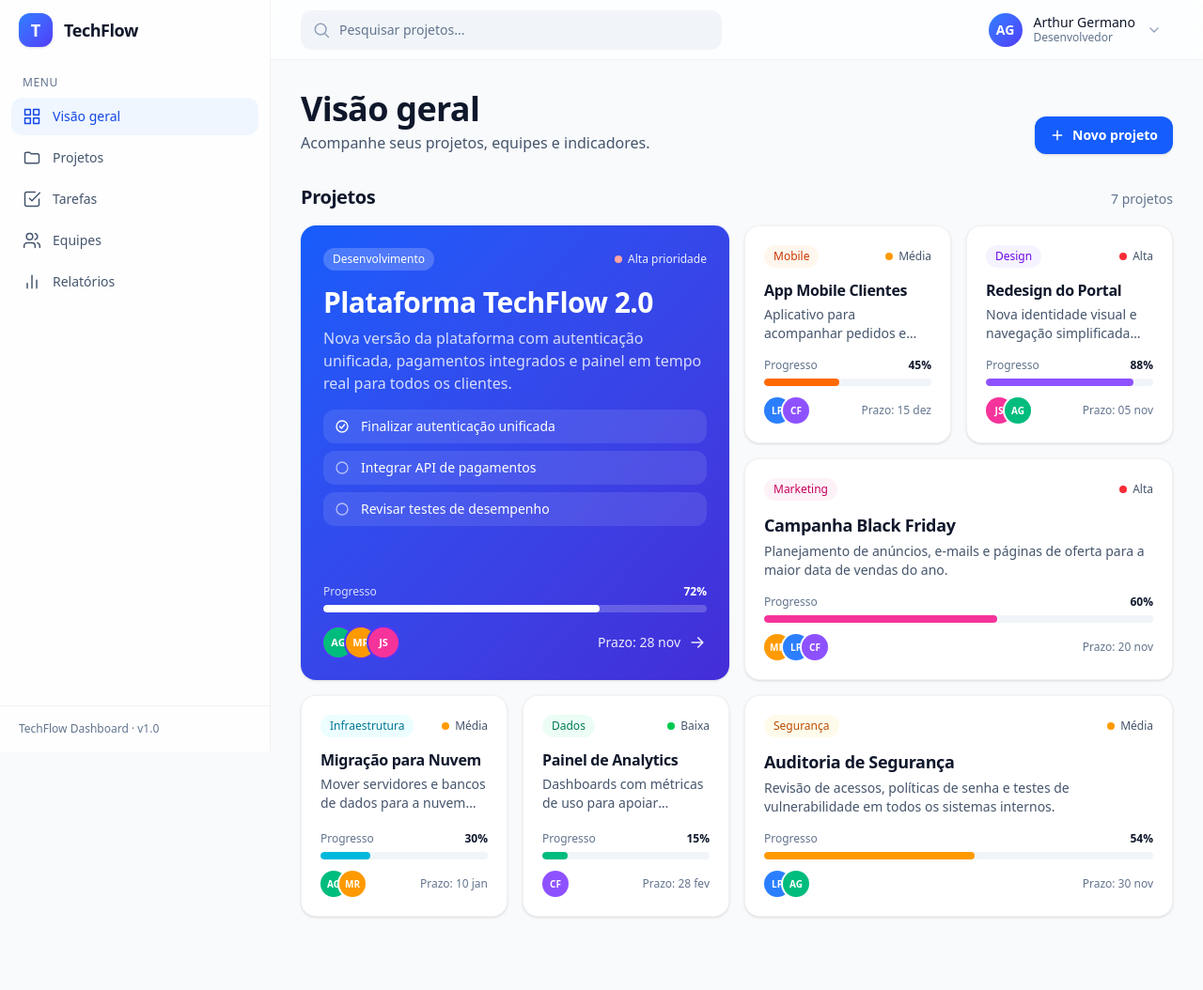
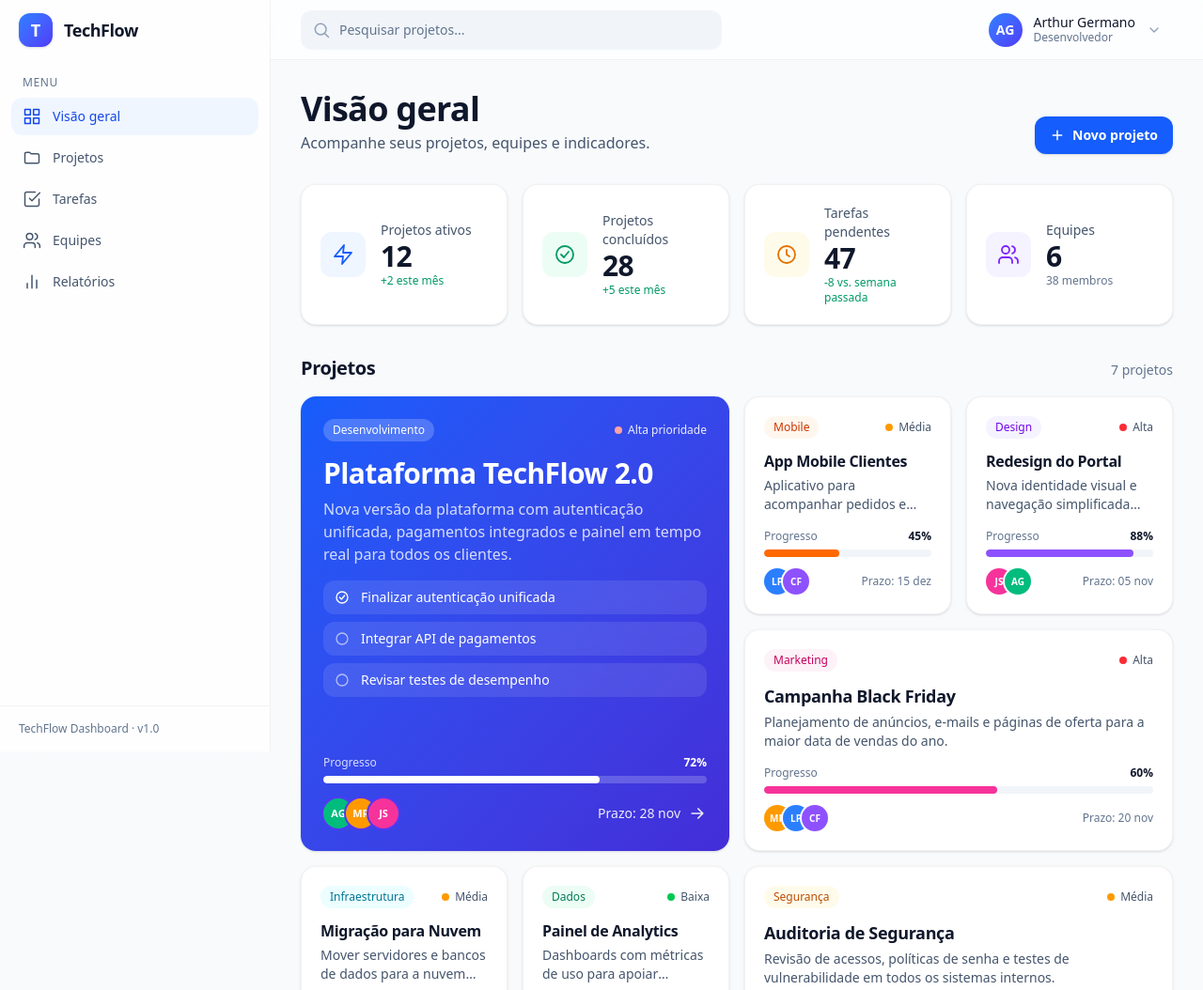
Before and after one commit to arthurgermano69/TechFlow-DashBoard, a website built with Vite: page index.html in a window 1280 px wide. Shown: the top 1054 px of the page at 94% size. Before the commit the page ends 1008 px from the top, so only its background shows below. Built offline with nearby package versions, Linux system fonts and the light colour scheme.

Commit message:
feat: adiciona cards de indicadores e grid de projetos

```diff
--- a/index.html
+++ b/index.html
@@ -10,7 +10,6 @@
   <body class="min-h-screen bg-slate-50 text-slate-900 antialiased transition-colors duration-300 dark:bg-slate-950 dark:text-slate-100">
 
     <!-- Scrim (fundo escurecido) da sidebar no mobile -->
-
     <div
       id="sidebar-overlay"
       class="pointer-events-none fixed inset-0 z-30 bg-slate-950/40 opacity-0 backdrop-blur-sm transition-opacity duration-300 lg:hidden"
@@ -18,14 +17,12 @@
     ></div>
 
     <!-- SIDEBAR -->
-
     <aside
       id="sidebar"
       aria-label="Navegação principal"
       class="fixed inset-y-0 left-0 z-40 flex w-72 -translate-x-full flex-col border-r border-black/5 bg-white/80 backdrop-blur-xl backdrop-saturate-150 transition-transform duration-300 ease-out dark:border-white/10 dark:bg-slate-900/80 lg:translate-x-0"
     >
       <!-- Logo + botão fechar (mobile) -->
-
       <div class="flex h-16 items-center justify-between px-5">
         <a href="#" class="flex items-center gap-3 rounded-xl focus-visible:outline-none focus-visible:ring-4 focus-visible:ring-blue-500/30">
           <span class="flex size-9 items-center justify-center rounded-xl bg-gradient-to-br from-blue-500 to-indigo-600 text-lg font-bold text-white shadow-sm">T</span>
@@ -43,7 +40,6 @@
       </div>
 
       <!-- Navegação -->
-
       <nav class="flex-1 overflow-y-auto px-3 py-4">
         <p class="mb-2 px-3 text-xs font-medium uppercase tracking-wider text-slate-500 dark:text-slate-400">Menu</p>
 
@@ -87,22 +83,18 @@
       </nav>
 
       <!-- Rodapé da sidebar -->
-
       <div class="border-t border-black/5 px-5 py-4 text-xs text-slate-500 dark:border-white/10 dark:text-slate-400">
         TechFlow Dashboard · v1.0
       </div>
     </aside>
 
     <!-- Coluna principal (deslocada pela sidebar no desktop) -->
-
     <div class="lg:pl-72">
 
       <!-- NAVBAR -->
-
       <header class="sticky top-0 z-20 flex h-16 items-center gap-3 border-b border-black/5 bg-white/70 px-4 backdrop-blur-xl backdrop-saturate-150 sm:px-6 lg:px-8 dark:border-white/10 dark:bg-slate-950/70">
 
         <!-- Botão do menu (só no mobile/tablet) -->
-
         <button
           id="sidebar-toggle"
           type="button"
@@ -115,7 +107,6 @@
         </button>
 
         <!-- Campo de pesquisa -->
-
         <form role="search" class="relative max-w-md flex-1" onsubmit="return false">
           <label for="search" class="sr-only">Pesquisar projetos</label>
           <input
@@ -128,7 +119,6 @@
         </form>
 
         <!-- Usuário + dropdown -->
-
         <div class="relative ml-auto">
           <button
             id="user-menu-button"
@@ -147,7 +137,6 @@
           </button>
 
           <!-- Dropdown (estado fechado: invisível, pequeno e transparente) -->
-
           <div
             id="user-menu"
             role="menu"
@@ -183,12 +172,10 @@
       </header>
 
       <!-- ÁREA PRINCIPAL -->
-
       <main class="px-4 py-6 sm:px-6 sm:py-8 lg:px-8 2xl:px-12">
         <div class="mx-auto flex max-w-7xl flex-col gap-8 2xl:max-w-screen-2xl">
 
           <!-- Cabeçalho da página -->
-
           <div class="flex flex-col gap-4 sm:flex-row sm:items-end sm:justify-between">
             <div>
               <h1 class="text-3xl font-semibold sm:text-4xl">Visão geral</h1>
@@ -199,15 +186,70 @@
               id="open-project-modal"
               type="button"
               class="inline-flex items-center justify-center gap-2 rounded-xl bg-blue-600 px-4 py-2.5 text-sm font-semibold text-white shadow-sm transition-all duration-200 ease-out hover:bg-blue-700 active:scale-95 focus-visible:outline-none focus-visible:ring-4 focus-visible:ring-blue-500/30 disabled:cursor-not-allowed disabled:opacity-50"
->
+            >
               <svg class="size-4" viewBox="0 0 24 24" fill="none" stroke="currentColor" stroke-width="2.2" stroke-linecap="round" stroke-linejoin="round"><path d="M12 5v14M5 12h14"/></svg>
               Novo projeto
             </button>
           </div>
 
-            <!-- Indicadores -->
+          <!-- Indicadores -->
+          <section id="indicadores" aria-labelledby="titulo-indicadores">
+            <h2 id="titulo-indicadores" class="sr-only">Indicadores</h2>
 
-                      <!-- Projetos -->
+            <div class="grid grid-cols-1 gap-4 sm:grid-cols-2 xl:grid-cols-4 2xl:gap-6">
+
+              <!-- Projetos ativos -->
+              <article class="group flex items-center gap-4 rounded-2xl border border-black/5 bg-white p-5 shadow-sm transition-all duration-300 ease-out hover:-translate-y-0.5 hover:shadow-lg dark:border-white/10 dark:bg-slate-900">
+                <span class="flex size-12 shrink-0 items-center justify-center rounded-xl bg-blue-50 text-blue-600 transition-transform duration-300 group-hover:scale-110 dark:bg-blue-500/15 dark:text-blue-400">
+                  <svg class="size-6" viewBox="0 0 24 24" fill="none" stroke="currentColor" stroke-width="1.8" stroke-linecap="round" stroke-linejoin="round"><path d="M13 2L3 14h9l-1 8 10-12h-9l1-8z"/></svg>
+                </span>
+                <div class="min-w-0">
+                  <p class="text-sm text-slate-600 dark:text-slate-400">Projetos ativos</p>
+                  <p class="text-3xl font-semibold tabular-nums tracking-tight">12</p>
+                  <p class="text-xs font-medium text-emerald-600 dark:text-emerald-400">+2 este mês</p>
+                </div>
+              </article>
+
+              <!-- Projetos concluídos -->
+              <article class="group flex items-center gap-4 rounded-2xl border border-black/5 bg-white p-5 shadow-sm transition-all duration-300 ease-out hover:-translate-y-0.5 hover:shadow-lg dark:border-white/10 dark:bg-slate-900">
+                <span class="flex size-12 shrink-0 items-center justify-center rounded-xl bg-emerald-50 text-emerald-600 transition-transform duration-300 group-hover:scale-110 dark:bg-emerald-500/15 dark:text-emerald-400">
+                  <svg class="size-6" viewBox="0 0 24 24" fill="none" stroke="currentColor" stroke-width="1.8" stroke-linecap="round" stroke-linejoin="round"><circle cx="12" cy="12" r="9"/><path d="M8 12l3 3 5-6"/></svg>
+                </span>
+                <div class="min-w-0">
+                  <p class="text-sm text-slate-600 dark:text-slate-400">Projetos concluídos</p>
+                  <p class="text-3xl font-semibold tabular-nums tracking-tight">28</p>
+                  <p class="text-xs font-medium text-emerald-600 dark:text-emerald-400">+5 este mês</p>
+                </div>
+              </article>
+
+              <!-- Tarefas pendentes -->
+              <article class="group flex items-center gap-4 rounded-2xl border border-black/5 bg-white p-5 shadow-sm transition-all duration-300 ease-out hover:-translate-y-0.5 hover:shadow-lg dark:border-white/10 dark:bg-slate-900">
+                <span class="flex size-12 shrink-0 items-center justify-center rounded-xl bg-amber-50 text-amber-600 transition-transform duration-300 group-hover:scale-110 dark:bg-amber-500/15 dark:text-amber-400">
+                  <svg class="size-6" viewBox="0 0 24 24" fill="none" stroke="currentColor" stroke-width="1.8" stroke-linecap="round" stroke-linejoin="round"><circle cx="12" cy="12" r="9"/><path d="M12 7v5l3 2"/></svg>
+                </span>
+                <div class="min-w-0">
+                  <p class="text-sm text-slate-600 dark:text-slate-400">Tarefas pendentes</p>
+                  <p class="text-3xl font-semibold tabular-nums tracking-tight">47</p>
+                  <p class="text-xs font-medium text-emerald-600 dark:text-emerald-400">-8 vs. semana passada</p>
+                </div>
+              </article>
+
+              <!-- Equipes -->
+              <article class="group flex items-center gap-4 rounded-2xl border border-black/5 bg-white p-5 shadow-sm transition-all duration-300 ease-out hover:-translate-y-0.5 hover:shadow-lg dark:border-white/10 dark:bg-slate-900">
+                <span class="flex size-12 shrink-0 items-center justify-center rounded-xl bg-violet-50 text-violet-600 transition-transform duration-300 group-hover:scale-110 dark:bg-violet-500/15 dark:text-violet-400">
+                  <svg class="size-6" viewBox="0 0 24 24" fill="none" stroke="currentColor" stroke-width="1.8" stroke-linecap="round" stroke-linejoin="round"><path d="M16 21v-2a4 4 0 0 0-4-4H6a4 4 0 0 0-4 4v2"/><circle cx="9" cy="7" r="4"/><path d="M22 21v-2a4 4 0 0 0-3-3.87M16 3.13a4 4 0 0 1 0 7.75"/></svg>
+                </span>
+                <div class="min-w-0">
+                  <p class="text-sm text-slate-600 dark:text-slate-400">Equipes</p>
+                  <p class="text-3xl font-semibold tabular-nums tracking-tight">6</p>
+                  <p class="text-xs font-medium text-slate-500 dark:text-slate-400">38 membros</p>
+                </div>
+              </article>
+
+            </div>
+          </section>
+
+          <!-- Projetos -->
           <section id="projetos" aria-labelledby="titulo-projetos" class="scroll-mt-24">
             <div class="mb-4 flex items-baseline justify-between">
               <h2 id="titulo-projetos" class="text-xl font-semibold">Projetos</h2>
@@ -217,7 +259,6 @@
             <div class="grid grid-cols-1 gap-4 md:grid-cols-2 md:auto-rows-[minmax(13rem,auto)] lg:grid-cols-3 xl:grid-cols-4 2xl:gap-6">
 
               <!-- 1. DESTAQUE: md = 2 colunas | lg = 2 colunas x 2 linhas -->
-
               <article class="group relative flex flex-col justify-between gap-6 rounded-2xl bg-gradient-to-br from-blue-600 to-indigo-700 p-6 text-white shadow-sm transition-all duration-300 ease-out hover:-translate-y-0.5 hover:shadow-xl hover:shadow-blue-500/20 active:scale-[0.99] has-[:focus-visible]:ring-4 has-[:focus-visible]:ring-blue-500/40 md:col-span-2 lg:row-span-2">
                 <div class="flex flex-col gap-4">
                   <div class="flex items-center justify-between gap-2">
@@ -276,7 +317,6 @@
               </article>
 
               <!-- 2. Pequeno (1x1) -->
-
               <article class="group relative flex flex-col justify-between gap-4 rounded-2xl border border-black/5 bg-white p-5 shadow-sm transition-all duration-300 ease-out hover:-translate-y-0.5 hover:shadow-lg active:scale-[0.99] has-[:focus-visible]:ring-4 has-[:focus-visible]:ring-blue-500/30 dark:border-white/10 dark:bg-slate-900 dark:hover:border-white/20">
                 <div class="flex flex-col gap-3">
                   <div class="flex items-center justify-between gap-2">
@@ -311,7 +351,6 @@
               </article>
 
               <!-- 3. Pequeno (1x1) -->
-
               <article class="group relative flex flex-col justify-between gap-4 rounded-2xl border border-black/5 bg-white p-5 shadow-sm transition-all duration-300 ease-out hover:-translate-y-0.5 hover:shadow-lg active:scale-[0.99] has-[:focus-visible]:ring-4 has-[:focus-visible]:ring-blue-500/30 dark:border-white/10 dark:bg-slate-900 dark:hover:border-white/20">
                 <div class="flex flex-col gap-3">
                   <div class="flex items-center justify-between gap-2">
@@ -346,7 +385,6 @@
               </article>
 
               <!-- 4. Largo: lg = 2 colunas -->
-
               <article class="group relative flex flex-col justify-between gap-4 rounded-2xl border border-black/5 bg-white p-5 shadow-sm transition-all duration-300 ease-out hover:-translate-y-0.5 hover:shadow-lg active:scale-[0.99] has-[:focus-visible]:ring-4 has-[:focus-visible]:ring-blue-500/30 dark:border-white/10 dark:bg-slate-900 dark:hover:border-white/20 lg:col-span-2">
                 <div class="flex flex-col gap-3">
                   <div class="flex items-center justify-between gap-2">
@@ -382,7 +420,6 @@
               </article>
 
               <!-- 5. Pequeno (1x1) -->
-
               <article class="group relative flex flex-col justify-between gap-4 rounded-2xl border border-black/5 bg-white p-5 shadow-sm transition-all duration-300 ease-out hover:-translate-y-0.5 hover:shadow-lg active:scale-[0.99] has-[:focus-visible]:ring-4 has-[:focus-visible]:ring-blue-500/30 dark:border-white/10 dark:bg-slate-900 dark:hover:border-white/20">
                 <div class="flex flex-col gap-3">
                   <div class="flex items-center justify-between gap-2">
@@ -417,7 +454,6 @@
               </article>
 
               <!-- 6. Pequeno (1x1) -->
-
               <article class="group relative flex flex-col justify-between gap-4 rounded-2xl border border-black/5 bg-white p-5 shadow-sm transition-all duration-300 ease-out hover:-translate-y-0.5 hover:shadow-lg active:scale-[0.99] has-[:focus-visible]:ring-4 has-[:focus-visible]:ring-blue-500/30 dark:border-white/10 dark:bg-slate-900 dark:hover:border-white/20">
                 <div class="flex flex-col gap-3">
                   <div class="flex items-center justify-between gap-2">
@@ -451,7 +487,6 @@
               </article>
 
               <!-- 7. Largo: lg = 2 colunas -->
-
               <article class="group relative flex flex-col justify-between gap-4 rounded-2xl border border-black/5 bg-white p-5 shadow-sm transition-all duration-300 ease-out hover:-translate-y-0.5 hover:shadow-lg active:scale-[0.99] has-[:focus-visible]:ring-4 has-[:focus-visible]:ring-blue-500/30 dark:border-white/10 dark:bg-slate-900 dark:hover:border-white/20 lg:col-span-2">
                 <div class="flex flex-col gap-3">
                   <div class="flex items-center justify-between gap-2">
```
